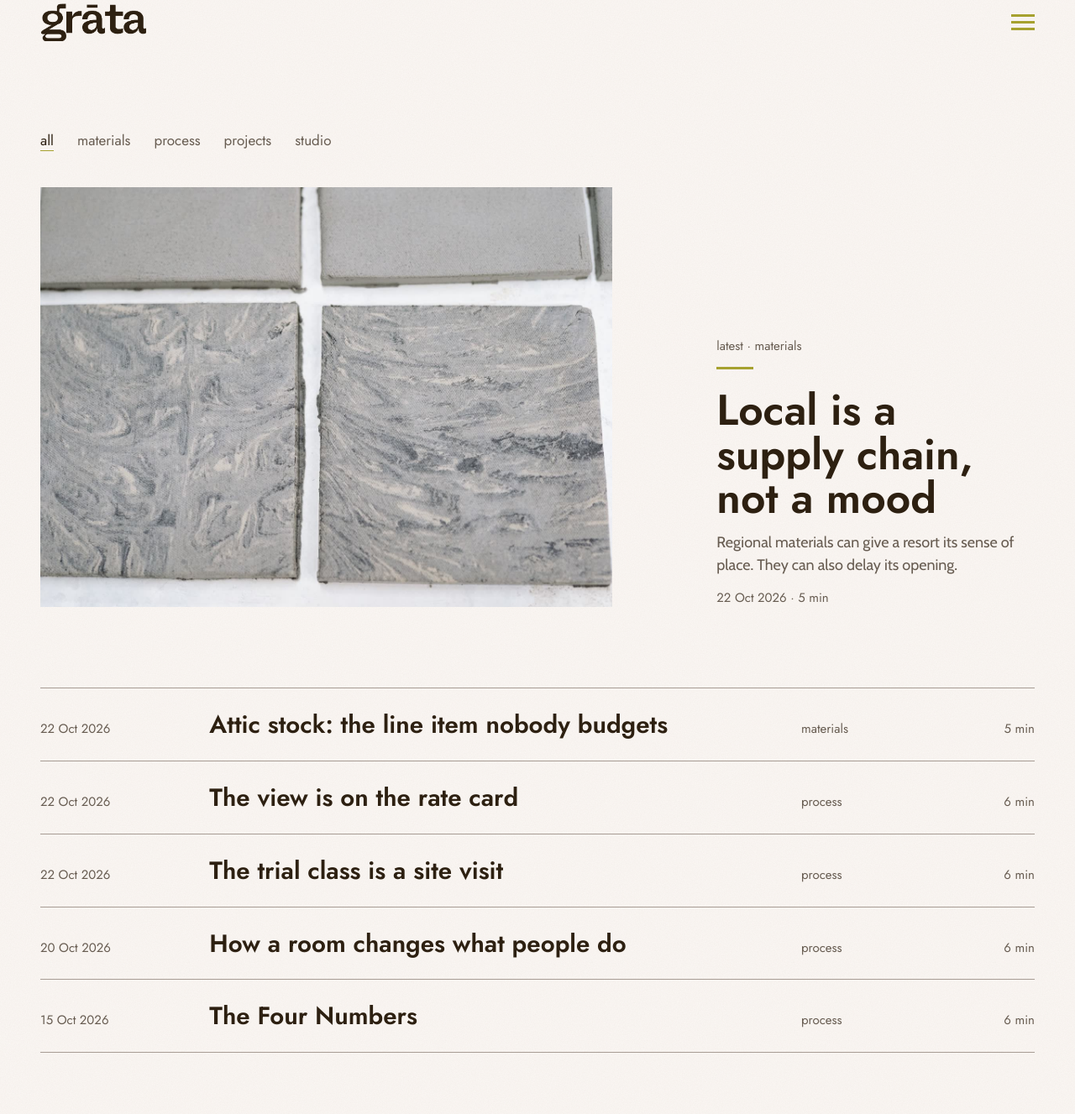
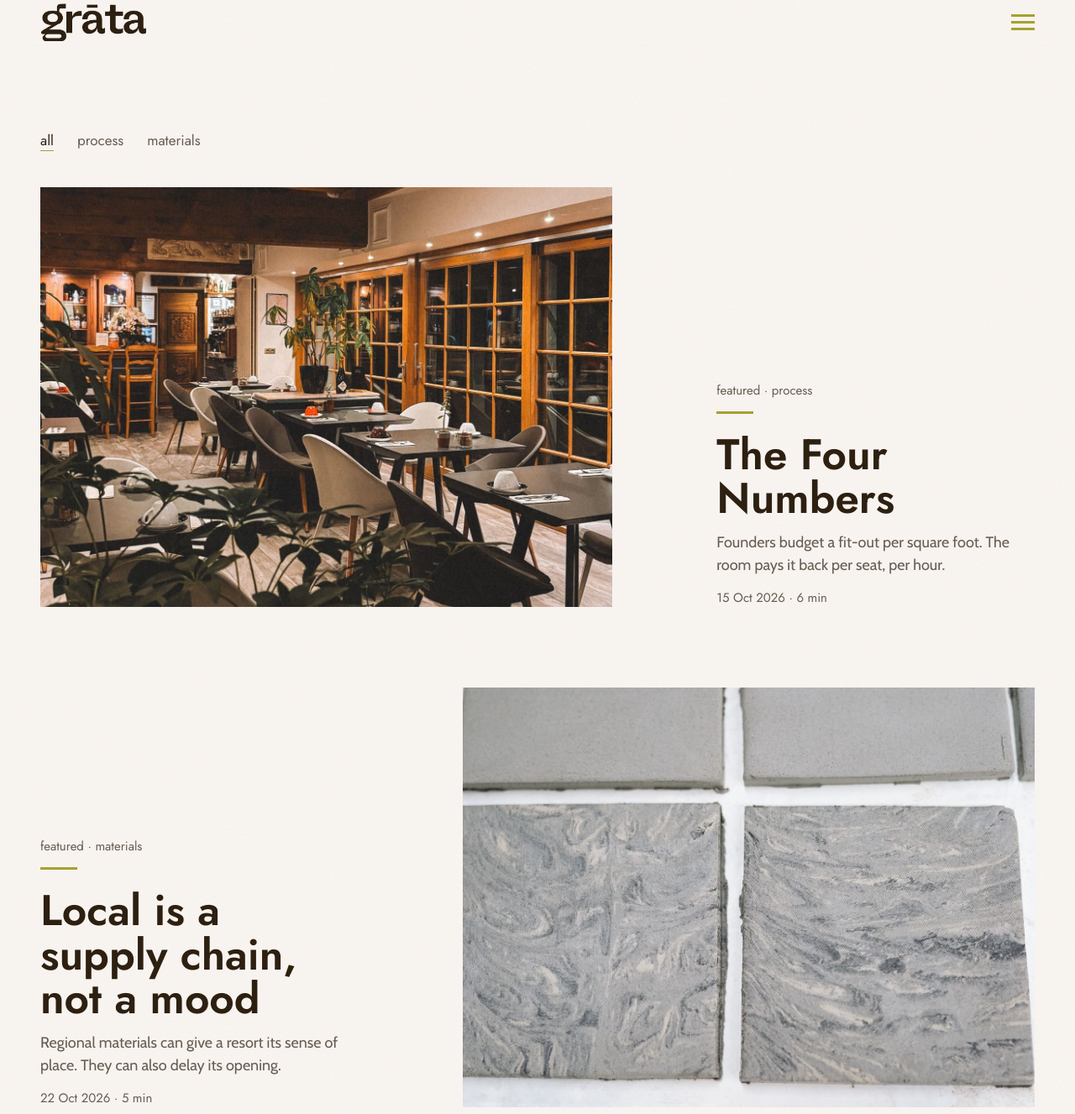
Before and after one commit to studiograta/grata-website, a plain HTML site: page public/journal/index.html in a window 1280 px wide. Shown: the part 33-1360 px from the top of the page at 84% size. Drawn offline with nearby package versions, Linux system fonts and the light colour scheme.

Commit message:
Journal: a featured post for process and for materials; only topics with posts in the filter
Co-Authored-By: Claude Opus 5.5 <noreply@anthropic.com>

```diff
--- a/public/journal/index.html
+++ b/public/journal/index.html
@@ -32,21 +32,30 @@
       <h1 data-titles>journal</h1>
     </header>
 
-    <!-- The topics. Each post below has data-topic set to one of these. -->
+    <!-- The topics. Each post below has data-topic set to one of these.
+         Add a topic back here once it has posts (e.g. projects, studio). -->
     <nav class="jl__filter" aria-label="Filter posts">
       <a href="#" data-filter="all" aria-current="true">all</a>
+      <a href="#process" data-filter="process">process</a>
       <a href="#materials" data-filter="materials">materials</a>
-      <a href="#process" data-filter="process">process</a>
-      <a href="#projects" data-filter="projects">projects</a>
-      <a href="#studio" data-filter="studio">studio</a>
     </nav>
 
-    <!-- The newest post goes here, big, with its photo. When a new post
-         is added, move this one down into the list. -->
-    <a class="jl__latest" href="/journal/local-materials" data-topic="materials">
+    <!-- One featured post per topic, big, with its photo. "all" shows both,
+         a topic shows its own. Featured posts are left out of the list below. -->
+    <a class="jl__latest" href="/journal/four-numbers" data-topic="process">
+      <img src="/images/journal/four-numbers/hero.jpg" alt="">
+      <span class="jl__latest-text">
+        <span class="jl__kicker">featured · process</span>
+        <span class="jl__latest-title">The Four Numbers</span>
+        <span class="jl__latest-stand">Founders budget a fit-out per square foot. The room pays it back per seat, per hour.</span>
+        <span class="jl__meta"><time datetime="2026-10-15">15 Oct 2026</time> · 6 min</span>
+      </span>
+    </a>
+
+    <a class="jl__latest jl__latest--flip" href="/journal/local-materials" data-topic="materials">
       <img src="/images/journal/local-materials/hero.jpg" alt="">
       <span class="jl__latest-text">
-        <span class="jl__kicker">latest · materials</span>
+        <span class="jl__kicker">featured · materials</span>
         <span class="jl__latest-title">Local is a supply chain, not a mood</span>
         <span class="jl__latest-stand">Regional materials can give a resort its sense of place. They can also delay its opening.</span>
         <span class="jl__meta"><time datetime="2026-10-22">22 Oct 2026</time> · 5 min</span>
@@ -80,12 +89,6 @@
         <span class="jl__topic">process</span>
         <span class="jl__read">6 min</span>
       </a></li>
-      <li data-topic="process"><a href="/journal/four-numbers" data-img="/images/journal/four-numbers/hero.jpg">
-        <time datetime="2026-10-15">15 Oct 2026</time>
-        <b>The Four Numbers</b>
-        <span class="jl__topic">process</span>
-        <span class="jl__read">6 min</span>
-      </a></li>
     </ol>
     <p class="jl__empty" hidden>Posts coming soon.</p>
 
--- a/public/styles.css
+++ b/public/styles.css
@@ -1273,6 +1273,10 @@ html:has(.landing) { overscroll-behavior-y: none; }
 }
 .jl__latest img { grid-column: 1 / span 7; display: block; width: 100%; height: clamp(300px, calc(100vh - 300px), 620px); object-fit: cover; transition: opacity 400ms ease; }
 .jl__latest:hover img { opacity: 0.88; }
+/* A second featured post: space above it, and the photo on the right */
+.jl__latest:not([hidden]) ~ .jl__latest { margin-top: clamp(72px, 12vh, 128px); }
+.jl__latest--flip img { grid-column: 6 / span 7; grid-row: 1; }
+.jl__latest--flip .jl__latest-text { grid-column: 1 / span 4; grid-row: 1; }
 .jl__latest-text { grid-column: 9 / span 4; display: flex; flex-direction: column; gap: 14px; }
 .jl__kicker, .jl__meta { font: 15px var(--font-display); color: var(--text-dim); }
 .jl__latest-title { font-family: var(--font-display); font-size: clamp(34px, 4vw, 60px); font-weight: 600; line-height: 1.02; text-wrap: balance; }
```
